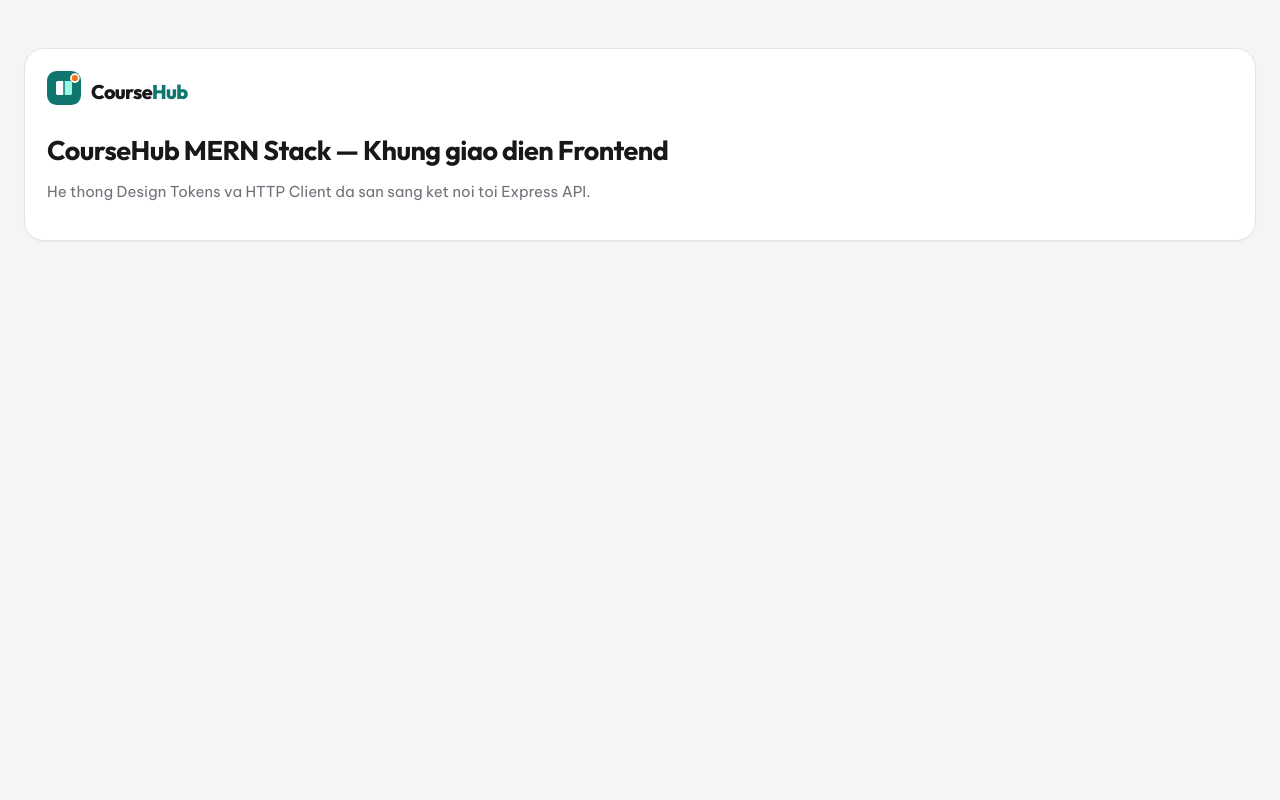
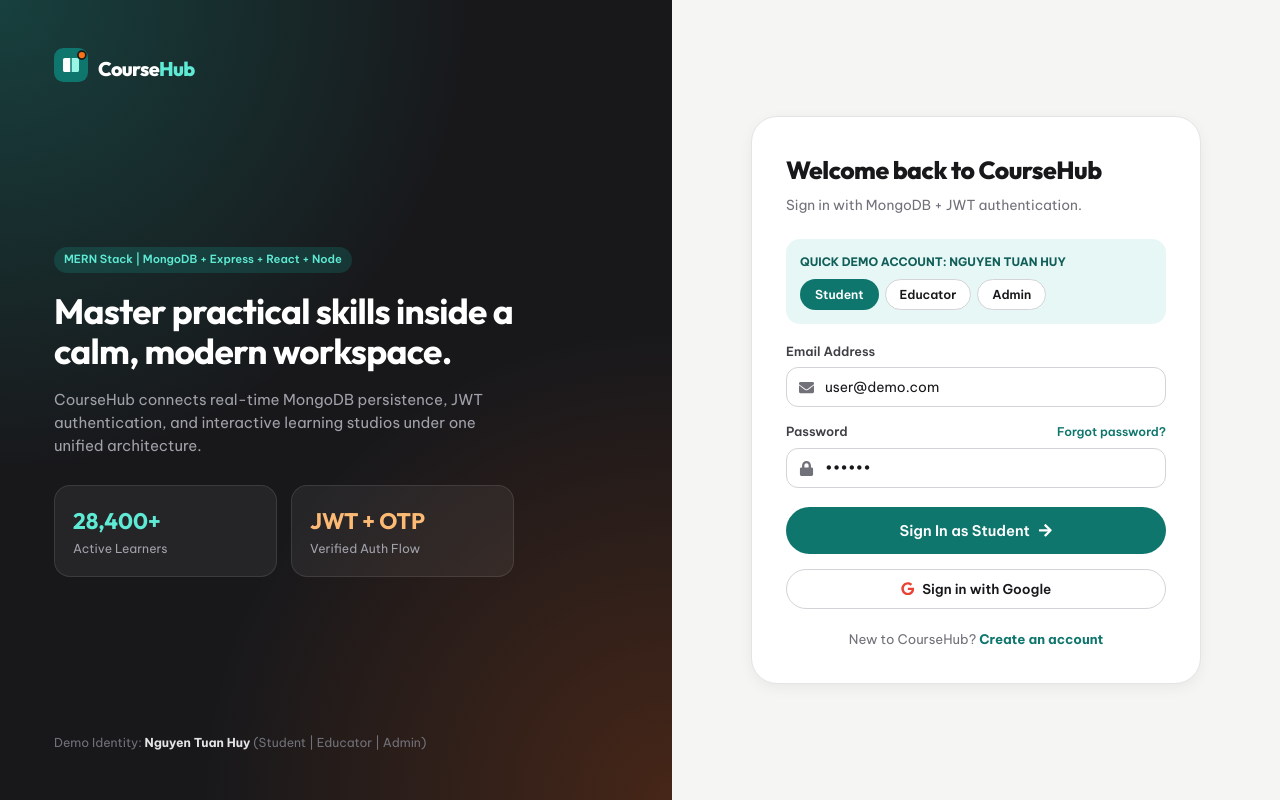
Before and after one commit to tuaanshuuysv/CourseHub, a React (Vite) app in the folder frontend/: page /auth/sign-in in a window 1280 px wide. Built offline with nearby package versions, Linux system fonts and the light colour scheme; no server answers.

Commit message:
feat(frontend): build SignInPage connected to login and google api

```diff
--- a/frontend/src/App.jsx
+++ b/frontend/src/App.jsx
@@ -1,18 +1,29 @@
-import CourseHubBrand from '@/components/CourseHubBrand';
+import { Navigate, Route, Routes } from 'react-router-dom';
+import { FaCheckCircle } from 'react-icons/fa';
+import { CourseHubProvider, useCourseHub } from '@/context/CourseHubContext';
+import SignInPage from '@/pages/guest/SignInPage';
 
-// Khung khoi tao ban dau cua ung dung Frontend CourseHub
-export default function App() {
+// Thanh thong bao nhanh hien thi trang thai thao tac toan cuc
+function ToastBanner() {
+  const { toast } = useCourseHub();
+  if (!toast) return null;
   return (
-    <div className="ch-container" style={{ paddingTop: 48 }}>
-      <div className="ch-card ch-card--pad">
-        <CourseHubBrand to="/" />
-        <h1 style={{ fontSize: '1.8rem', marginTop: 16 }}>
-          CourseHub MERN Stack — Khung giao dien Frontend
-        </h1>
-        <p style={{ color: 'var(--ink-muted)', marginTop: 8 }}>
-          He thong Design Tokens va HTTP Client da san sang ket noi toi Express API.
-        </p>
-      </div>
+    <div className="ch-toast">
+      <FaCheckCircle style={{ color: toast.tone === 'danger' ? '#f87171' : '#5eead4' }} />
+      <span>{toast.message}</span>
     </div>
   );
 }
+
+// Dinh tuyen goc cua ung dung Frontend CourseHub
+export default function App() {
+  return (
+    <CourseHubProvider>
+      <Routes>
+        <Route path="/auth/sign-in" element={<SignInPage />} />
+        <Route path="*" element={<Navigate to="/auth/sign-in" replace />} />
+      </Routes>
+      <ToastBanner />
+    </CourseHubProvider>
+  );
+}
--- /dev/null
+++ b/frontend/src/components/AuthShell.jsx
@@ -0,0 +1,44 @@
+import CourseHubBrand from '@/components/CourseHubBrand';
+
+// Khung bo cuc chung hai cot cho cac man hinh xac thuc (Dang nhap, Dang ky, Quen mat khau)
+export default function AuthShell({ title, subtitle, children }) {
+  return (
+    <div style={{ minHeight: '100vh', display: 'flex', flexDirection: 'column' }}>
+      <div className="ch-auth" style={{ flex: 1 }}>
+        <div className="ch-auth__aside">
+          <CourseHubBrand to="/" dark />
+          <div style={{ maxWidth: 460 }}>
+            <span className="ch-badge" style={{ background: 'rgba(20,184,166,0.18)', color: '#5eead4', marginBottom: 18 }}>
+              MERN Stack | MongoDB + Express + React + Node
+            </span>
+            <h1>Master practical skills inside a calm, modern workspace.</h1>
+            <p style={{ color: '#a1a1aa', marginTop: 16, fontSize: '1rem' }}>
+              CourseHub connects real-time MongoDB persistence, JWT authentication, and interactive learning studios under one unified architecture.
+            </p>
+            <div style={{ display: 'grid', gridTemplateColumns: '1fr 1fr', gap: 14, marginTop: 28 }}>
+              <div style={{ padding: 18, borderRadius: 16, background: 'rgba(255,255,255,0.06)', border: '1px solid rgba(255,255,255,0.1)' }}>
+                <strong style={{ fontSize: '1.5rem', fontFamily: 'var(--font-display)', color: '#5eead4' }}>28,400+</strong>
+                <div style={{ fontSize: '0.82rem', color: '#a1a1aa' }}>Active Learners</div>
+              </div>
+              <div style={{ padding: 18, borderRadius: 16, background: 'rgba(255,255,255,0.06)', border: '1px solid rgba(255,255,255,0.1)' }}>
+                <strong style={{ fontSize: '1.5rem', fontFamily: 'var(--font-display)', color: '#fdba74' }}>JWT + OTP</strong>
+                <div style={{ fontSize: '0.82rem', color: '#a1a1aa' }}>Verified Auth Flow</div>
+              </div>
+            </div>
+          </div>
+          <div style={{ fontSize: '0.82rem', color: '#71717a' }}>
+            Demo Identity: <strong style={{ color: '#e4e4e7' }}>Nguyen Tuan Huy</strong> (Student | Educator | Admin)
+          </div>
+        </div>
+
+        <div className="ch-auth__panel">
+          <div className="ch-auth__box">
+            <h2 style={{ fontSize: '1.65rem', fontWeight: 800 }}>{title}</h2>
+            <p style={{ color: 'var(--ink-muted)', marginTop: 6, marginBottom: 22, fontSize: '0.92rem' }}>{subtitle}</p>
+            {children}
+          </div>
+        </div>
+      </div>
+    </div>
+  );
+}
--- /dev/null
+++ b/frontend/src/pages/guest/SignInPage.jsx
@@ -0,0 +1,138 @@
+import { useState } from 'react';
+import { Link, useNavigate } from 'react-router-dom';
+import { FaArrowRight, FaEnvelope, FaGoogle, FaLock } from 'react-icons/fa';
+import AuthShell from '@/components/AuthShell';
+import { useCourseHub } from '@/context/CourseHubContext';
+
+// Man hinh dang nhap (UC-1.2) ket noi API /api/auth/login va /api/auth/google
+export default function SignInPage() {
+  const { signIn, signInWithGoogle, notify } = useCourseHub();
+  const navigate = useNavigate();
+  const [email, setEmail] = useState('user@demo.com');
+  const [password, setPassword] = useState('123456');
+  const [selectedRole, setSelectedRole] = useState('Student');
+  const [error, setError] = useState('');
+  const [loading, setLoading] = useState(false);
+
+  // Chon nhanh thong tin tai khoan demo theo vai tro
+  const pickRole = (roleName) => {
+    setSelectedRole(roleName);
+    if (roleName === 'Student') setEmail('user@demo.com');
+    else if (roleName === 'Educator') setEmail('educator@coursehub.io');
+    else setEmail('admin@coursehub.io');
+    setPassword('123456');
+  };
+
+  // Xu ly gui form dang nhap bang email va mat khau
+  const handleSubmit = async (e) => {
+    e.preventDefault();
+    setError('');
+    setLoading(true);
+    try {
+      const user = await signIn({ email, password });
+      if (user.role === 'instructor') navigate('/instructor/dashboard');
+      else if (user.role === 'admin') navigate('/admin/dashboard');
+      else navigate('/student/dashboard');
+    } catch (err) {
+      setError(err.message);
+      notify(err.message, 'danger');
+    } finally {
+      setLoading(false);
+    }
+  };
+
+  // Xu ly dang nhap nhanh bang Google OAuth demo
+  const handleGoogle = async () => {
+    setError('');
+    setLoading(true);
+    try {
+      await signInWithGoogle();
+      navigate('/student/dashboard');
+    } catch (err) {
+      setError(err.message);
+      notify(err.message, 'danger');
+    } finally {
+      setLoading(false);
+    }
+  };
+
+  return (
+    <AuthShell title="Welcome back to CourseHub" subtitle="Sign in with MongoDB + JWT authentication.">
+      <div style={{ background: 'var(--teal-soft)', borderRadius: 14, padding: 14, marginBottom: 18 }}>
+        <div style={{ fontSize: '0.78rem', fontWeight: 700, color: 'var(--teal-dark)', marginBottom: 8 }}>
+          QUICK DEMO ACCOUNT: NGUYEN TUAN HUY
+        </div>
+        <div style={{ display: 'flex', gap: 6, flexWrap: 'wrap' }}>
+          {['Student', 'Educator', 'Admin'].map((roleName) => (
+            <button
+              key={roleName}
+              type="button"
+              onClick={() => pickRole(roleName)}
+              className={`ch-btn ch-btn--sm ${selectedRole === roleName ? 'ch-btn--primary' : 'ch-btn--outline'}`}
+            >
+              {roleName}
+            </button>
+          ))}
+        </div>
+      </div>
+
+      {error && (
+        <div className="ch-badge ch-badge--danger" style={{ width: '100%', padding: '10px 14px', borderRadius: 12, marginBottom: 14 }}>
+          {error}
+        </div>
+      )}
+
+      <form onSubmit={handleSubmit} style={{ display: 'flex', flexDirection: 'column', gap: 15 }}>
+        <div className="ch-field">
+          <label className="ch-label">Email Address</label>
+          <div style={{ position: 'relative' }}>
+            <FaEnvelope style={{ position: 'absolute', left: 13, top: 13, color: 'var(--ink-muted)' }} />
+            <input
+              type="email"
+              className="ch-input"
+              style={{ paddingLeft: 38 }}
+              value={email}
+              onChange={(e) => setEmail(e.target.value)}
+              required
+            />
+          </div>
+        </div>
+
+        <div className="ch-field">
+          <div style={{ display: 'flex', justifyContent: 'space-between', alignItems: 'center' }}>
+            <label className="ch-label">Password</label>
+            <Link to="/auth/forgot-password" style={{ fontSize: '0.8rem', color: 'var(--teal)', fontWeight: 600 }}>
+              Forgot password?
+            </Link>
+          </div>
+          <div style={{ position: 'relative' }}>
+            <FaLock style={{ position: 'absolute', left: 13, top: 13, color: 'var(--ink-muted)' }} />
+            <input
+              type="password"
+              className="ch-input"
+              style={{ paddingLeft: 38 }}
+              value={password}
+              onChange={(e) => setPassword(e.target.value)}
+              required
+            />
+          </div>
+        </div>
+
+        <button type="submit" disabled={loading} className="ch-btn ch-btn--primary ch-btn--lg" style={{ marginTop: 4 }}>
+          {loading ? 'Signing in...' : `Sign In as ${selectedRole}`} <FaArrowRight />
+        </button>
+
+        <button type="button" disabled={loading} onClick={handleGoogle} className="ch-btn ch-btn--outline">
+          <FaGoogle style={{ color: '#ea4335' }} /> Sign in with Google
+        </button>
+      </form>
+
+      <p style={{ textAlign: 'center', marginTop: 20, marginBottom: 0, fontSize: '0.88rem', color: 'var(--ink-muted)' }}>
+        New to CourseHub?{' '}
+        <Link to="/auth/sign-up" style={{ color: 'var(--teal)', fontWeight: 700 }}>
+          Create an account
+        </Link>
+      </p>
+    </AuthShell>
+  );
+}
```
